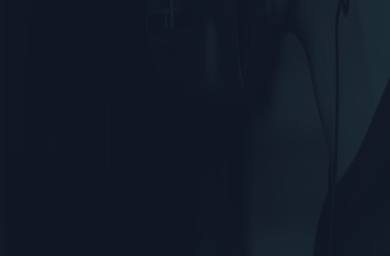
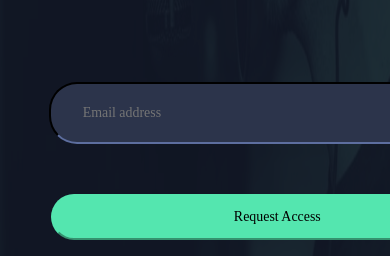
Before and after one commit to dankyip/Pod, a plain HTML site: page index.html in a window 390 px wide. Shown: the part 588-844 px from the top of the page. Drawn offline with Linux system fonts and the light colour scheme; a web font is replaced by a local one.

Commit message:
change to top of cta

```diff
--- a/style.css
+++ b/style.css
@@ -266,7 +266,7 @@ button {
     }
 
     .cta {
-        top: 109%;
+        top: 670px;
     }
 
     .sponsors {
```
